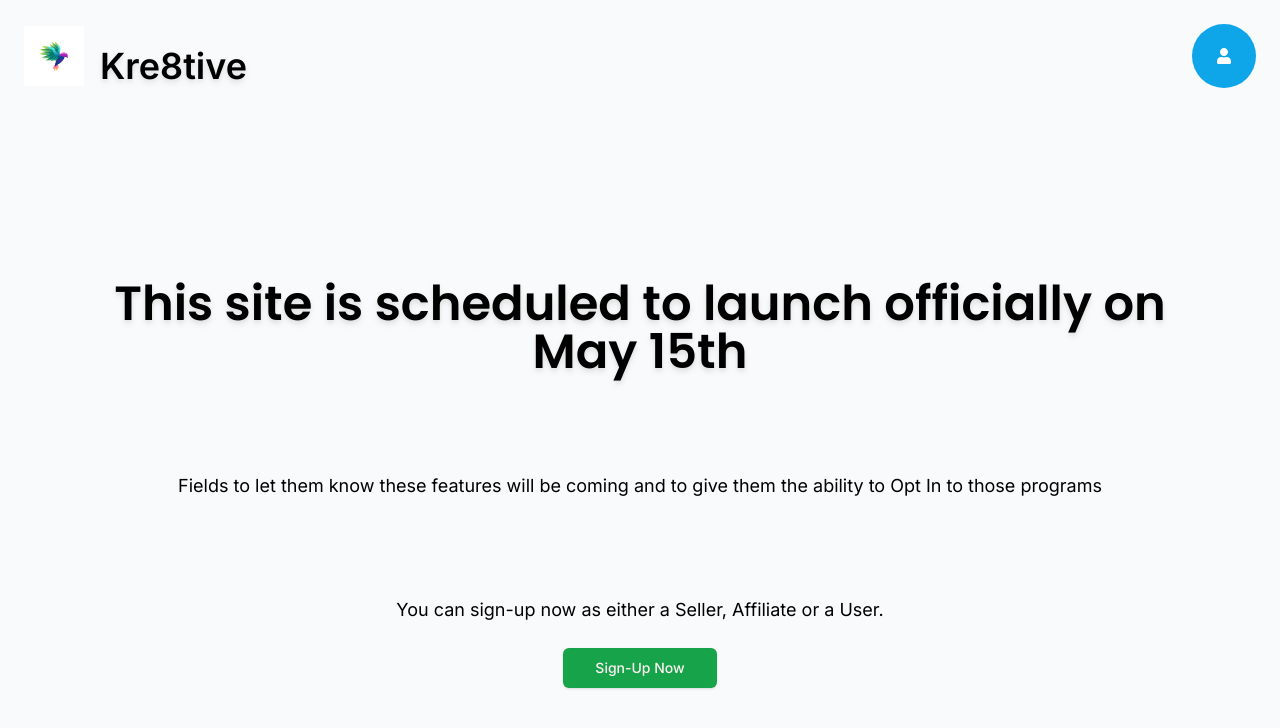
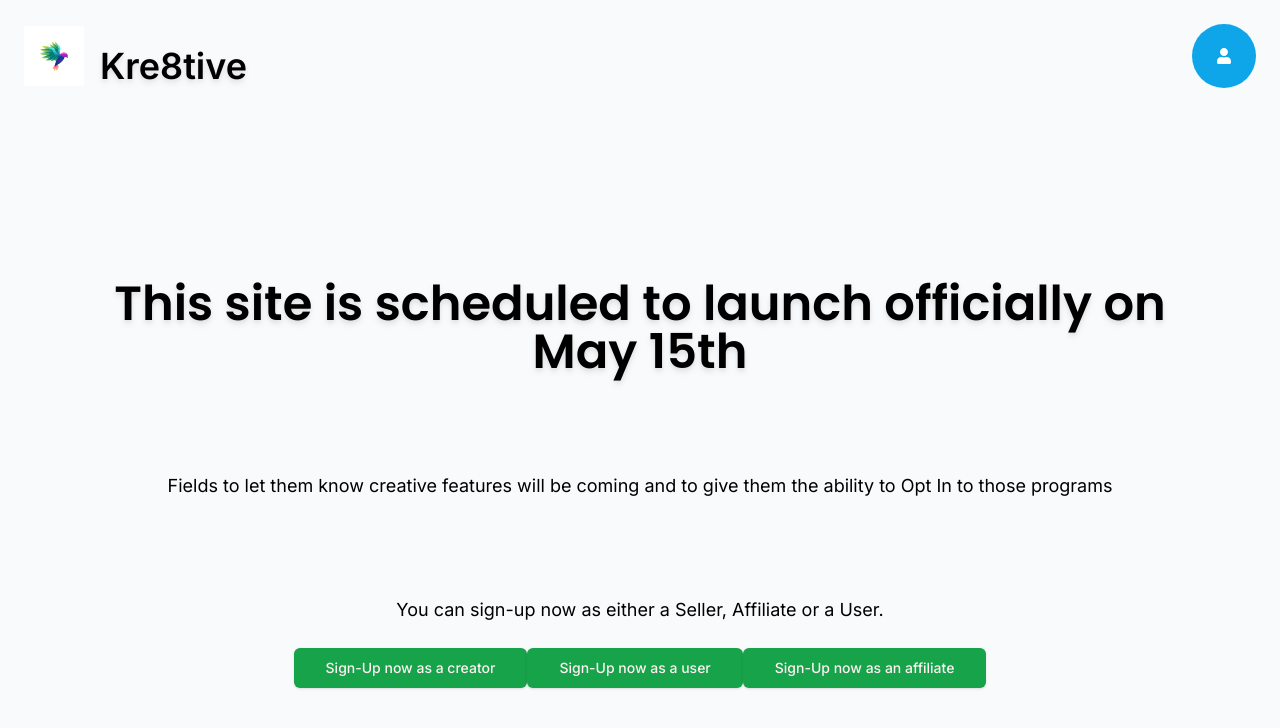
Before and after one commit to Dev0715/Next-OAuth-Payment-AWS, a Next.js app: page / in a window 1280 px wide. Shown: the top 728 px of the page. Built offline with nearby package versions, Linux system fonts and the light colour scheme; no server answers.

Commit message:
feat: add sign-up buttons for different user

```diff
--- a/app/page.tsx
+++ b/app/page.tsx
@@ -31,7 +31,7 @@ const Home = () => {
           </h1>
           <div>
             <p className="text-black text-lg">
-              Fields to let them know these features will be coming and to give them the ability to Opt In to those programs
+              Fields to let them know creative features will be coming and to give them the ability to Opt In to those programs
             </p>
           </div>
           <div className="space-y-6 text-center">
@@ -43,10 +43,16 @@ const Home = () => {
                 </Button> :
                 <SignupButton>
                   <Button variant="default" size="lg">
-                    Sign-Up Now
+                    Sign-Up now as a creator
                   </Button>
                 </SignupButton>
               }
+              <Button variant="default" size="lg">
+                Sign-Up now as a user
+              </Button>
+              <Button variant="default" size="lg">
+                Sign-Up now as an affiliate
+              </Button>
             </div>
           </div>
         </div>
```
